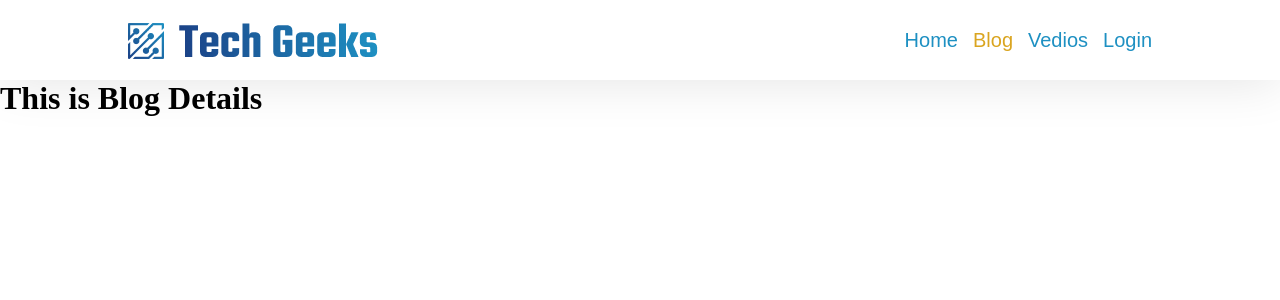
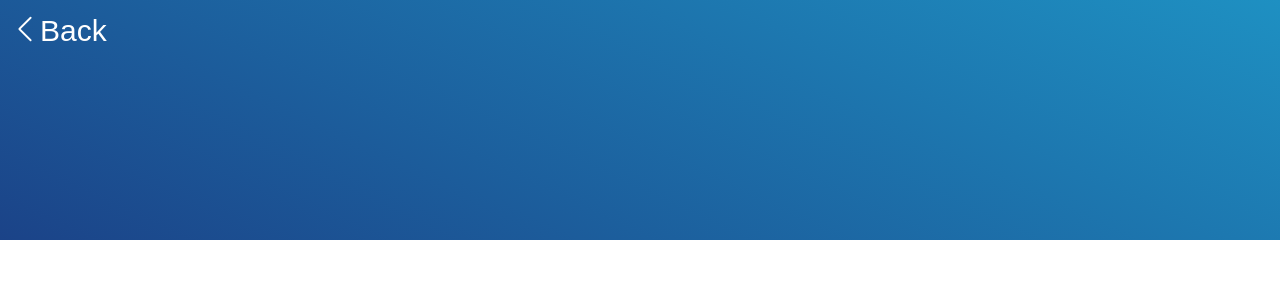
Before and after one commit to rukon351/tech-geeks-react-router-project, a React (Create React App) app: page /blog/1 in a window 1280 px wide. Shown: the top 300 px of the page. Built offline with nearby package versions, Linux system fonts and the light colour scheme.

Commit message:
added-blog

```diff
--- a/package.json
+++ b/package.json
@@ -8,6 +8,7 @@
     "@testing-library/user-event": "^13.5.0",
     "react": "^18.2.0",
     "react-dom": "^18.2.0",
+    "react-icons": "^4.6.0",
     "react-router-dom": "^6.4.3",
     "react-scripts": "5.0.1",
     "web-vitals": "^2.1.4"
--- a/src/components/BlogDetails/BlogDetails.js
+++ b/src/components/BlogDetails/BlogDetails.js
@@ -1,10 +1,23 @@
 import React from 'react';
+import { useNavigate, useParams } from 'react-router-dom';
+import './BlogDetails.css';
+import { BsChevronLeft } from "react-icons/bs";
 
 const BlogDetails = () => {
+
+    const { id } = useParams();
+    const navigate = useNavigate();
+
+
     return (
         <>
             <div className='header-gradient'>
-                <h1>This is Blog Details</h1>
+                <div>
+                    <button className='back-button' onClick={() => navigate('/')}>
+                        <BsChevronLeft />
+                        <p>Back</p>
+                    </button>
+                </div>
             </div>
         </>
     );
--- a/src/components/Navber/Navber.js
+++ b/src/components/Navber/Navber.js
@@ -1,11 +1,14 @@
 import React from 'react';
-import { NavLink } from 'react-router-dom';
+import { NavLink, useLocation } from 'react-router-dom';
 import Logo from '../../Assets/Image/logo.png';
 import './Navber.css';
 
 const Navber = () => {
+
+    const { pathname } = useLocation()
+
     return (
-        <nav>
+        <nav style={pathname.includes("blog") ? { display: "none" } : { display: "flex" }}>
             <NavLink to='/'>
                 <div className='logo-container'>
                     <img src={Logo} alt="" />
@@ -13,7 +16,6 @@ const Navber = () => {
             </NavLink>
             <div className='link-container'>
                 <NavLink className={({ isActive }) => isActive ? "active-link" : "link"} to='/'>Home</NavLink>
-                <NavLink className={({ isActive }) => isActive ? "active-link" : "link"} to='/blog'>Blog</NavLink>
                 <NavLink className={({ isActive }) => isActive ? "active-link" : "link"} to='/vedios'>Vedios</NavLink>
                 <NavLink className={({ isActive }) => isActive ? "active-link" : "link"} to='/login'>Login</NavLink>
             </div>
```
Also changed, not shown: public/data.json (+9 -9 lines), 1 other file (tests, documents, lock files or other folders).
